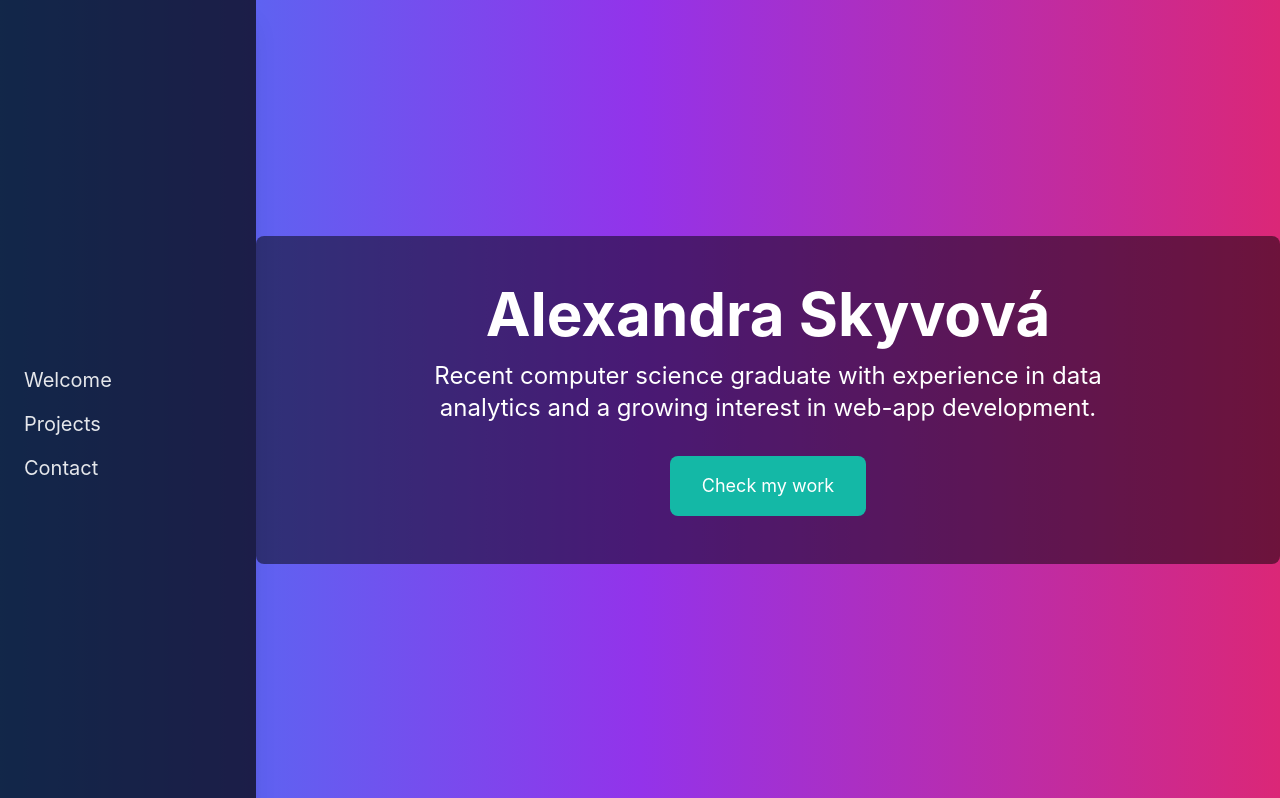
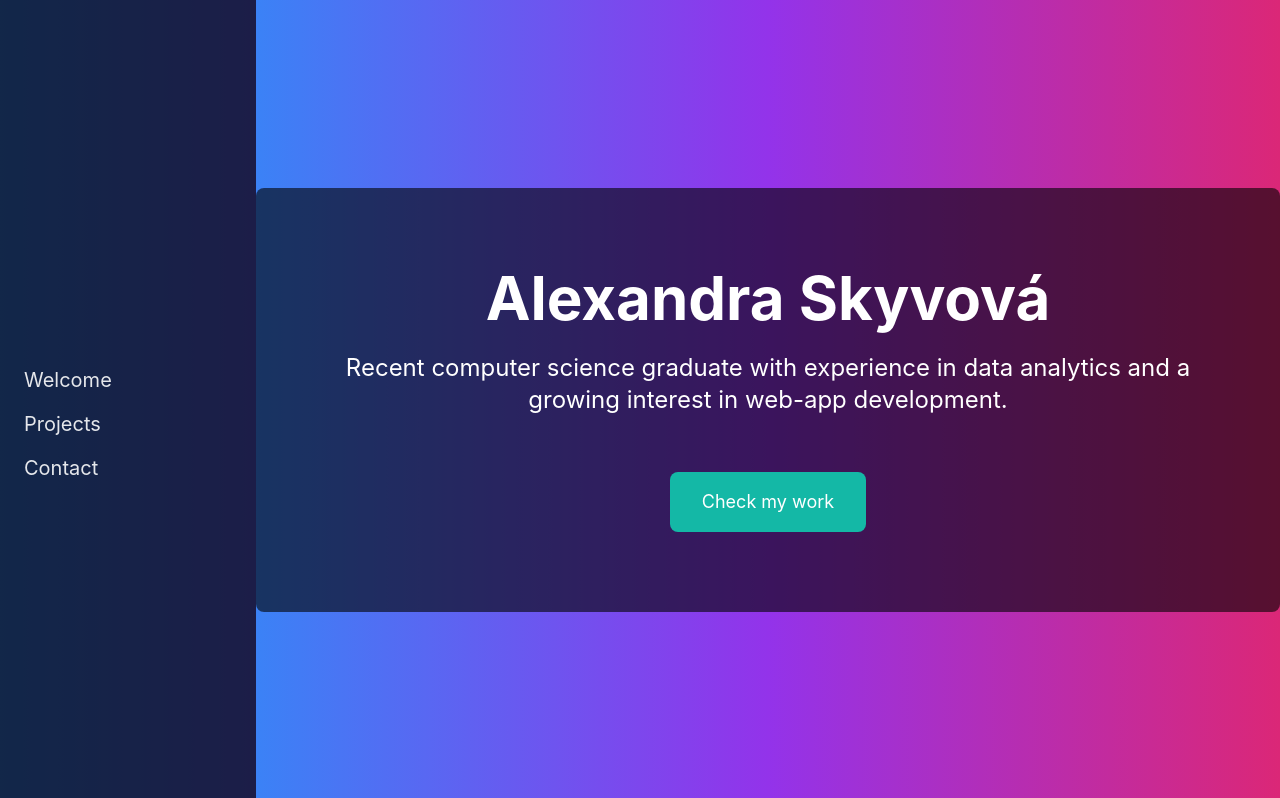
Before and after one commit to alexandrasky/alexandrasky.github.io, a React (Create React App) app: page / in a window 1280 px wide. Shown: the top 798 px of the page. Built offline with nearby package versions, Linux system fonts and the light colour scheme.

Commit message:
added animation to intro

```diff
--- a/package.json
+++ b/package.json
@@ -11,6 +11,7 @@
     "@types/node": "^16.18.126",
     "@types/react": "^19.1.2",
     "@types/react-dom": "^19.1.2",
+    "animate.css": "^4.1.1",
     "react": "^19.1.0",
     "react-dom": "^19.1.0",
     "react-icons": "^5.5.0",
--- a/src/components/Intro.tsx
+++ b/src/components/Intro.tsx
@@ -1,14 +1,26 @@
 import React from 'react';
+import "animate.css"
 
 const Intro: React.FC = () => {
   return (
-    <section id="intro" className="flex items-center justify-center min-h-screen bg-cover bg-center" >
-      <div className="text-center text-white px-12 py-12 bg-black bg-opacity-50 rounded-lg">
-        <h1 className="text-4xl md:text-6xl font-bold">Alexandra Skyvová</h1>
-        <p className="mt-4 text-xl md:text-2xl px-20">
+    <section
+      id="intro"
+      className="relative flex items-center justify-center min-h-screen bg-gradient-to-r from-blue-500 via-purple-600 to-pink-600 bg-cover bg-center overflow-hidden"
+    >
+      {/* Content Section */}
+      <div className="relative text-center text-white px-8 py-16 md:px-16 md:py-20 bg-black bg-opacity-60 rounded-lg">
+        <h1 className="text-4xl md:text-6xl font-bold leading-tight mb-6 animate__animated animate__fadeIn animate__delay-1s">
+          Alexandra Skyvová
+        </h1>
+        <p className="mt-4 text-lg md:text-2xl mb-6 animate__animated animate__fadeIn animate__delay-2s">
           Recent computer science graduate with experience in data analytics and a growing interest in web-app development.
         </p>
-        <a href="#one" className="mt-8 inline-block text-lg px-8 py-4 bg-teal-500 text-white rounded-lg hover:bg-teal-400 transition-all">Check my work</a>
+        <a
+          href="#one"
+          className="mt-8 inline-block text-lg px-8 py-4 bg-teal-500 text-white rounded-lg hover:bg-teal-400 transition-transform transform hover:scale-105 ease-in-out duration-300 animate__animated animate__fadeIn animate__delay-3s"
+        >
+          Check my work
+        </a>
       </div>
     </section>
   );
```
Also changed, not shown: 1 other file (tests, documents, lock files or other folders).
